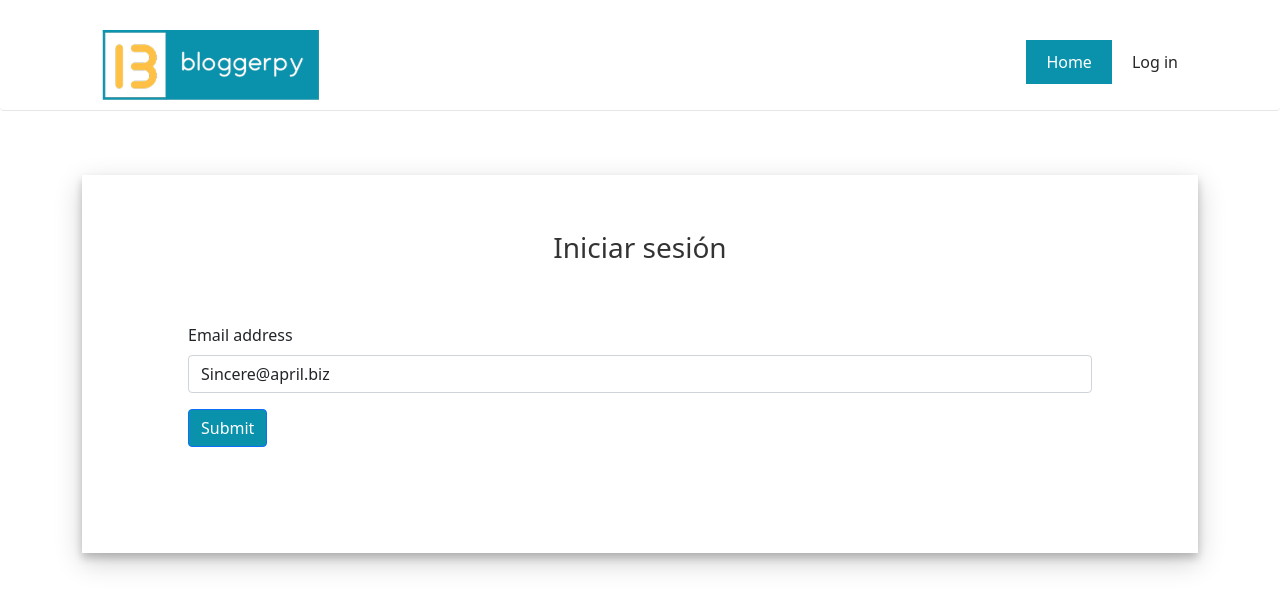
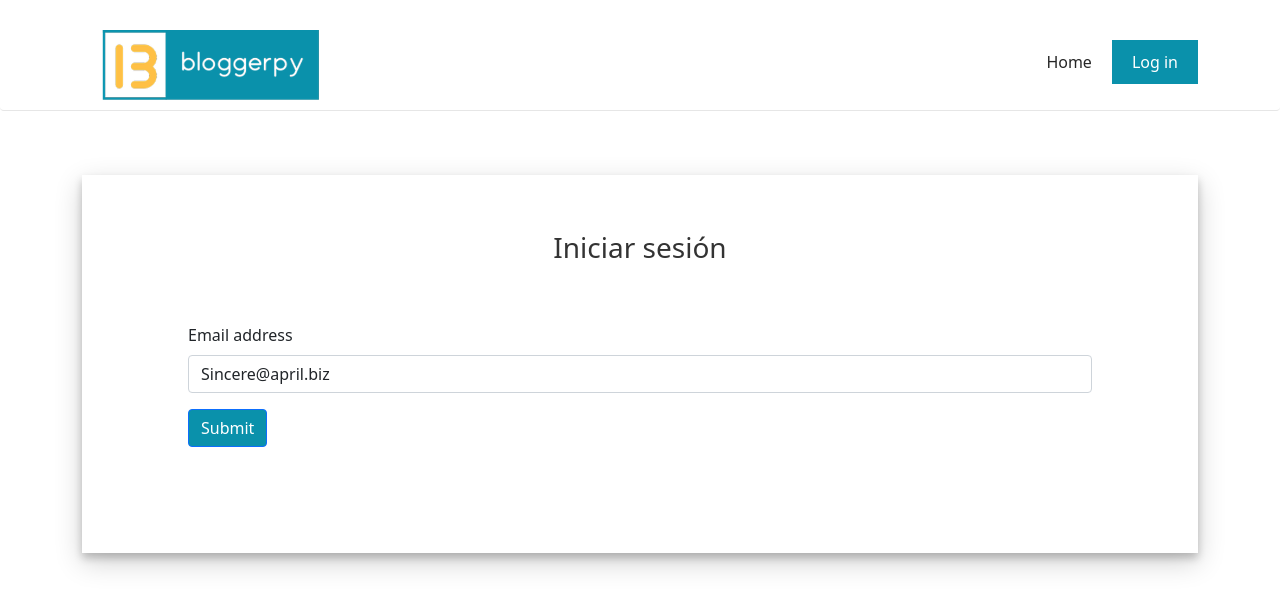
Before and after one commit to Guuri11/bloggerpy, a React (Create React App) app: page /login in a window 1280 px wide. Shown: the top 608 px of the page. Built offline with nearby package versions, Linux system fonts and the light colour scheme; no server answers.

Commit message:
fixed location in header

```diff
--- a/src/components/container/partials/Header.tsx
+++ b/src/components/container/partials/Header.tsx
@@ -3,10 +3,15 @@ import { useHistory } from 'react-router';
 import { useUserContext } from '../../../utils/hooks/UserContext';
 import HeaderPresentational from '../../presentational/partials/Header/HeaderPresentational';
 
-export default function Header(): JSX.Element {
+type Props = {
+    defaultActive: string
+}
+
+export default function Header(props: Props): JSX.Element {
 
     const { user, setUser } = useUserContext();
     const history = useHistory();
+    const { defaultActive } = props
 
     const handleLogout = (e: MouseEvent<HTMLElement>): void => {
         e.preventDefault();
@@ -19,5 +24,5 @@ export default function Header(): JSX.Element {
 
     }
 
-    return <HeaderPresentational handleLogout={handleLogout} />
+    return <HeaderPresentational defaultActive={defaultActive} handleLogout={handleLogout} />
 }
--- a/src/components/presentational/pages/IndexPresentational.tsx
+++ b/src/components/presentational/pages/IndexPresentational.tsx
@@ -18,7 +18,7 @@ export default function IndexPresentational(props: Props) {
 
     return (
         <>
-            <Header />
+            <Header defaultActive="home" />
             <motion.div
                 initial="initial"
                 animate="in"
--- a/src/components/presentational/pages/LoginPresentational.tsx
+++ b/src/components/presentational/pages/LoginPresentational.tsx
@@ -17,7 +17,7 @@ export default function LoginPresentational(props: Props) {
 
     return (
         <>
-            <Header />
+            <Header defaultActive="login" />
             <motion.div
                 initial="initial"
                 animate="in"
--- a/src/components/presentational/pages/ProfilePresentational.tsx
+++ b/src/components/presentational/pages/ProfilePresentational.tsx
@@ -18,7 +18,7 @@ export default function ProfilePresentational(props: Props) {
 
     return (
         <>
-            <Header />
+            <Header defaultActive="profile" />
             <motion.div
                 initial="initial"
                 animate="in"
--- a/src/components/presentational/partials/Header/HeaderPresentational.tsx
+++ b/src/components/presentational/partials/Header/HeaderPresentational.tsx
@@ -5,16 +5,18 @@ import Logo from './Logo'
 import MenuToggle from './MenuToggle'
 
 type Props = {
-    handleLogout: (e: MouseEvent<HTMLElement>) => void
+    handleLogout: (e: MouseEvent<HTMLElement>) => void,
+    defaultActive: string
 }
 
 function HeaderPresentational(props: Props) {
 
-    const [active, setActive] = useState<string>('home')
+    const { handleLogout, defaultActive } = props
+    const [active, setActive] = useState<string>(defaultActive)
     const [toggle, setToggle] = useState<boolean>(false)
     const { user } = useUserContext();
 
-    const { handleLogout } = props
+
 
     const handleActive = (path: string): void => {
         setActive(path)
@@ -39,7 +41,7 @@ function HeaderPresentational(props: Props) {
                                     <li><span onClick={handleLogout}>Logout</span></li>
                                 </>
                                 :
-                                <li><Link to='/login' onClick={() => handleActive('profile')} className={active === "profile" ? "active" : ""} >Log in</Link></li>
+                                <li><Link to='/login' onClick={() => handleActive('login')} className={active === "login" ? "active" : ""} >Log in</Link></li>
                         }
                     </ul>
                 </nav>
```
